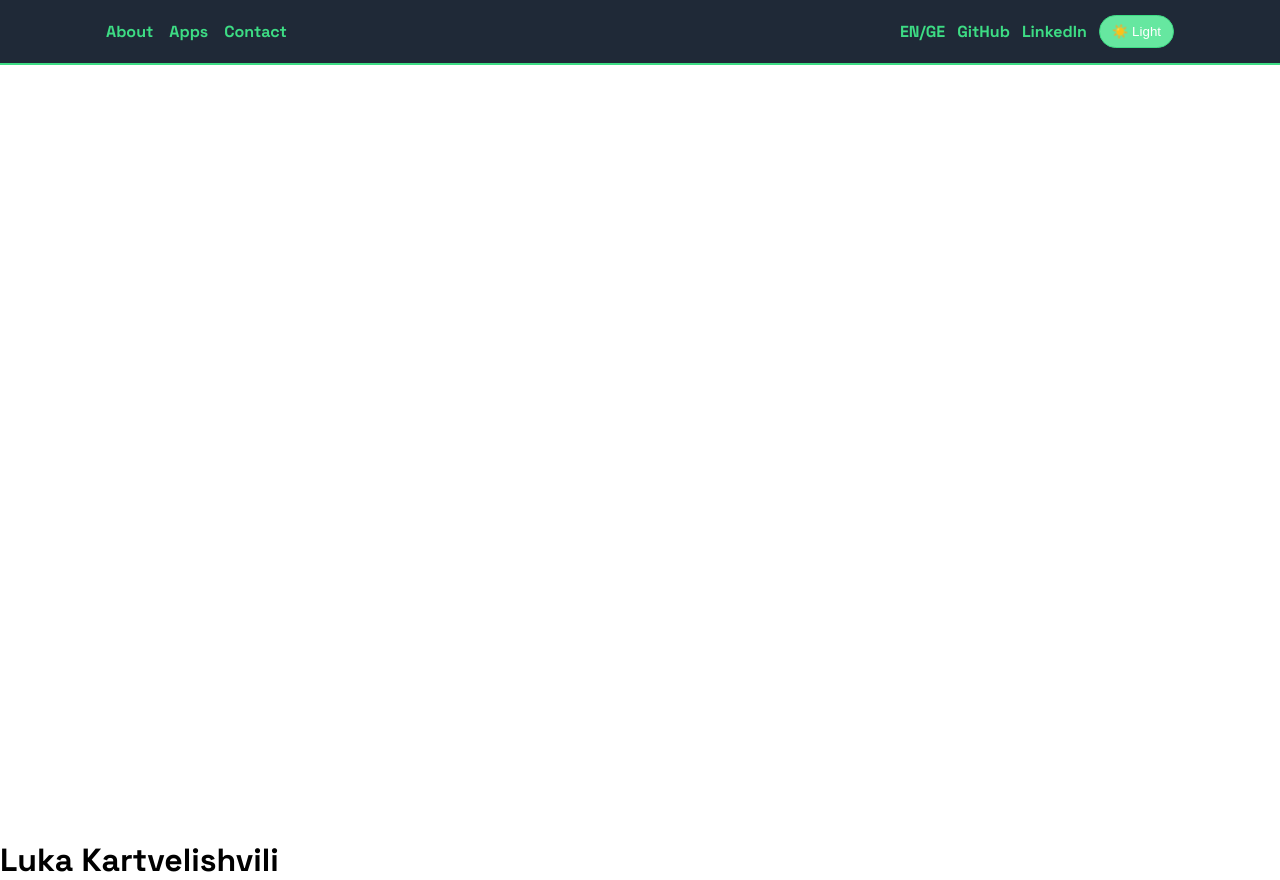
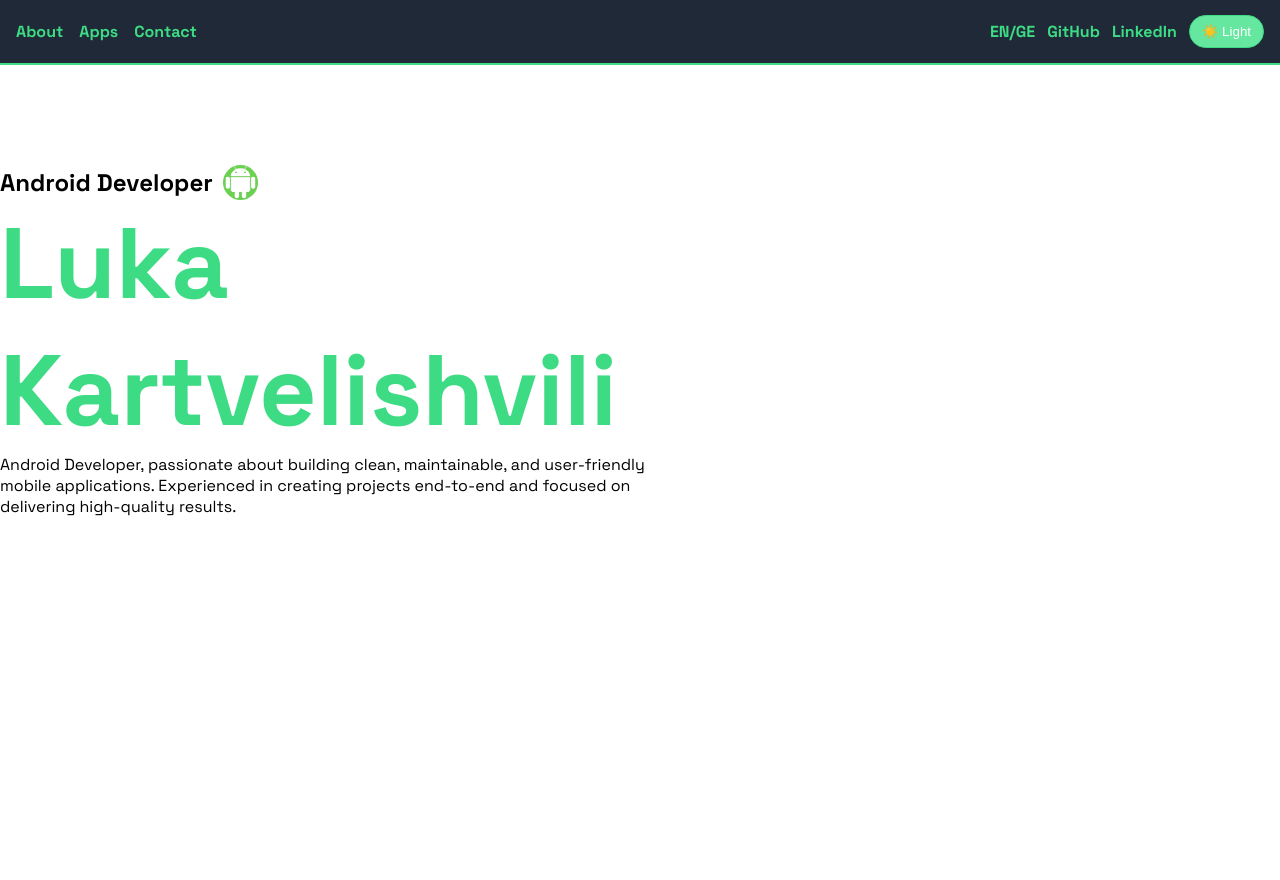
Before and after one commit to Lluka21/kartvelishvili.dev, a React (Vite) app: page / in a window 1280 px wide. After the commit the page ends 800 px from the top, so only its background shows below. Built offline with nearby package versions, Linux system fonts and the light colour scheme.

Commit message:
modified information section

```diff
--- a/src/App.jsx
+++ b/src/App.jsx
@@ -11,6 +11,7 @@ function AppContent() {
   return (
     <div className={darkMode ? "dark" : "light"}>
       <Navbar />
+      <AboutMe />
     </div>
   );
   console.log(darkMode);
@@ -20,7 +21,6 @@ export default function App() {
   return (
     <ThemeProvider>
       <AppContent />
-      <AboutMe />
     </ThemeProvider>
   );
 }
--- a/src/components/About/AboutMe.css
+++ b/src/components/About/AboutMe.css
@@ -1,3 +1,33 @@
-.aboutMe {
-  padding-top: 40px;
+.aboutMe_wrapper {
+  padding-top: 100px;
+  max-width: 1500px;
+  margin: 0 auto;
 }
+
+.aboutMe_imageSection {
+  display: flex;
+  gap: 10px;
+  align-items: center;
+  text-align: center;
+}
+
+.image {
+  width: 35px;
+  height: 35px;
+  border-radius: 30px;
+}
+
+.aboutMe_text {
+  display: flex;
+  flex-direction: column;
+  font-size: 100px;
+  font-weight: bolder;
+  color: #3ddc84;
+}
+
+.aboutMe_info {
+  width: 700px;
+}
+
+.information_text {
+}
--- a/src/components/About/AboutMe.jsx
+++ b/src/components/About/AboutMe.jsx
@@ -1,12 +1,25 @@
 import React from "react";
 import "./AboutMe.css";
+import androidImage from "../../assets/android_boy.png";
 
 export default function AboutMe() {
   return (
-    <div>
-      <div className="aboutMe">
-        <h1>Luka Kartvelishvili</h1>
+    <div className="aboutMe_wrapper">
+      <div className="aboutMe_imageSection">
+        <h2 className="aboutMe_role">Android Developer</h2>
+        <img src={androidImage} className="image" alt="Android Developer" />
       </div>
+
+      <h1 className="aboutMe_text">
+        <span>Luka</span>
+        <span>Kartvelishvili</span>
+      </h1>
+
+      <p className="aboutMe_info">
+        Android Developer, passionate about building clean, maintainable, and
+        user-friendly mobile applications. Experienced in creating projects
+        end-to-end and focused on delivering high-quality results.
+      </p>
     </div>
   );
 }
--- a/src/components/Navbar/Navbar.css
+++ b/src/components/Navbar/Navbar.css
@@ -5,7 +5,7 @@
 }
 
 .navbar-container {
-  max-width: 1100px;
+  max-width: 1500px;
   margin: 0 auto;
   display: flex;
   justify-content: space-between;
```
Also changed, not shown: src/assets/android_boy.png (added).
